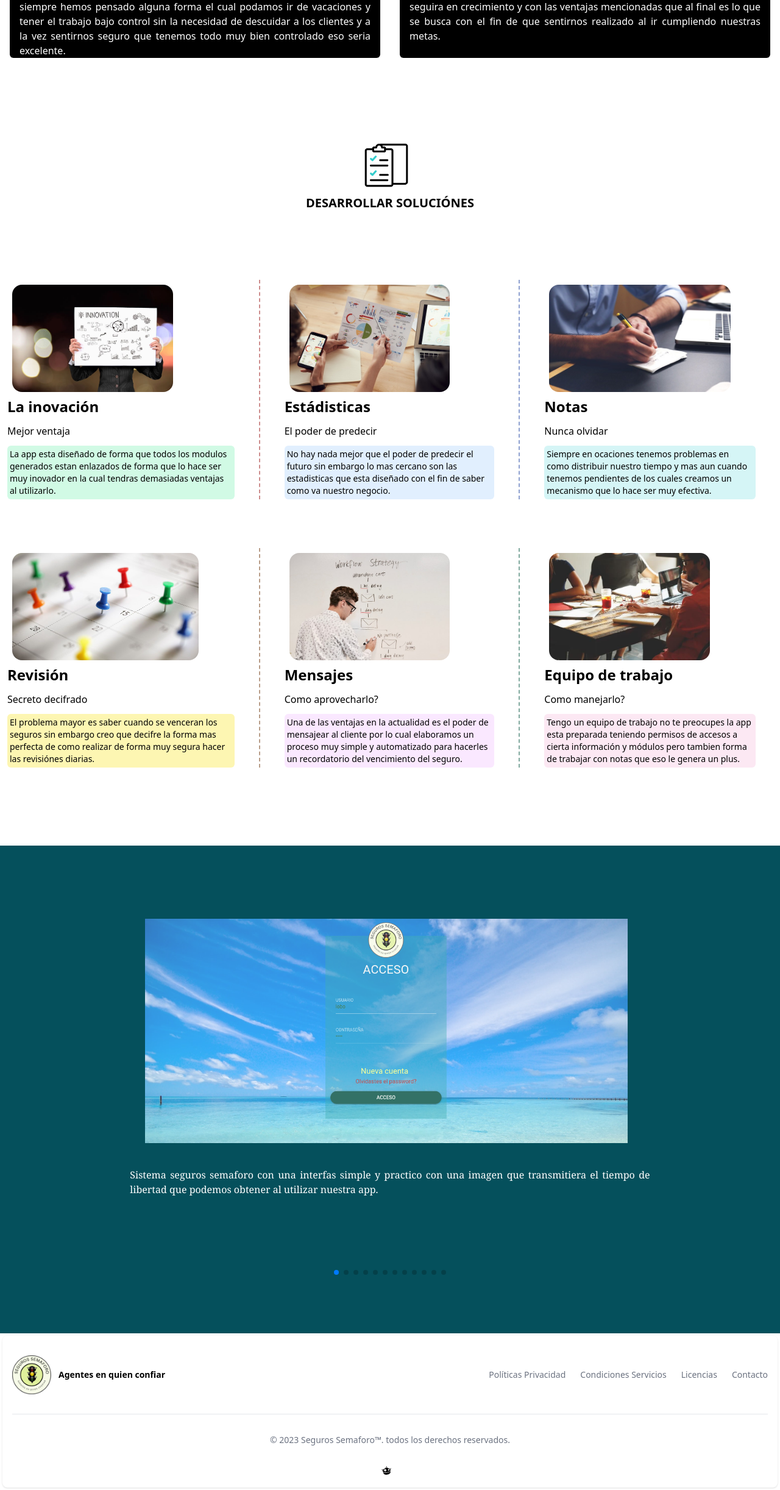
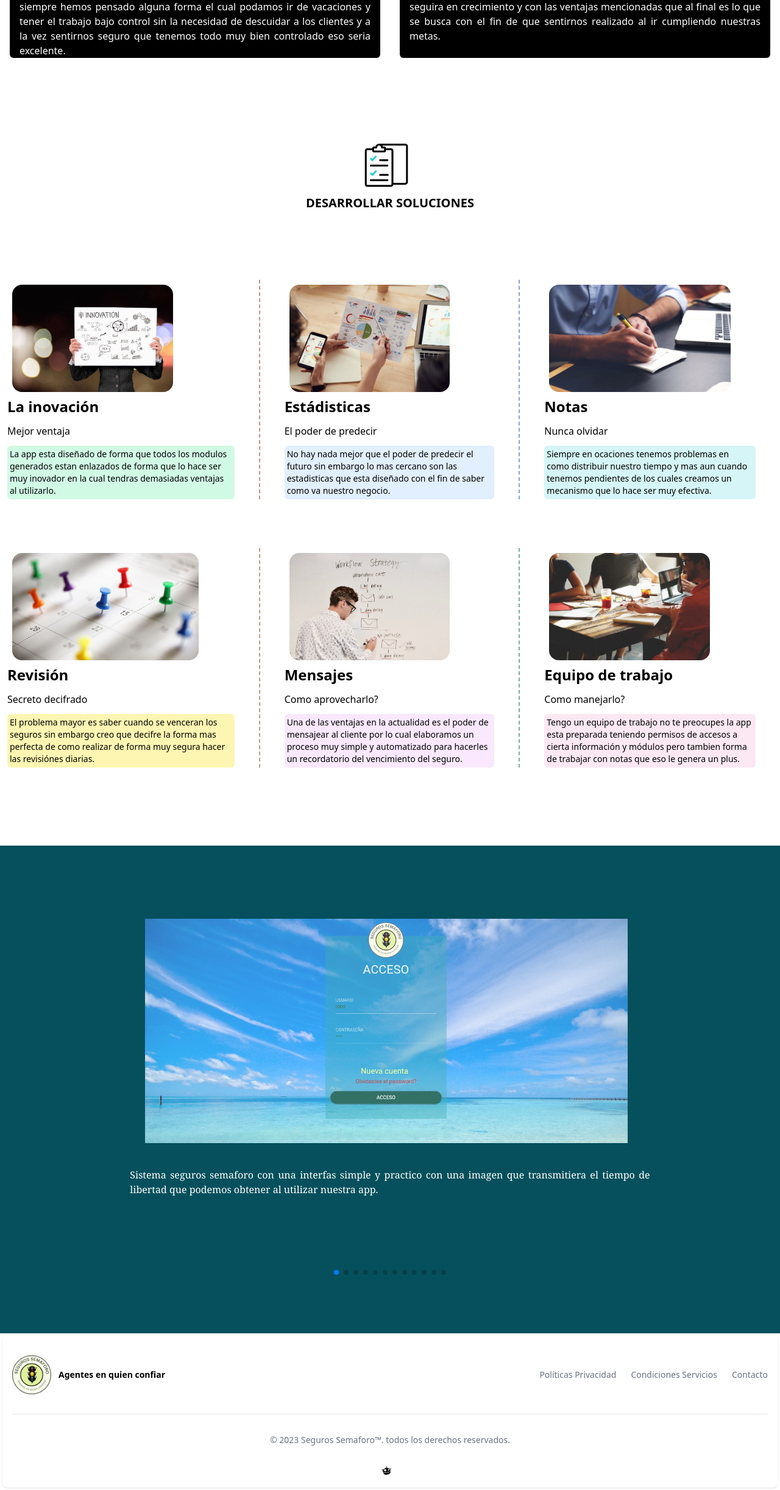
Before and after one commit to lobobogard/paginaOficial, a Nuxt app: page / in a window 1280 px wide. Shown: the part 1241-3685 px from the top of the page at 61% size. Built offline with nearby package versions, Linux system fonts and the light colour scheme.

Commit message:
agregando urls al tutorial

```diff
--- a/layouts/default.vue
+++ b/layouts/default.vue
@@ -122,9 +122,9 @@
                     <li>
                         <NuxtLink to="/condicionesServicios"><a class="mr-4 hover:underline md:mr-6">Condiciones Servicios</a></NuxtLink>
                     </li>
-                    <li>
+                    <!-- <li>
                         <a href="#" class="mr-4 hover:underline md:mr-6 ">Licencias</a>
-                    </li>
+                    </li> -->
                     <li>
                         <!-- <a href="#" class="hover:underline">Contacto</a> -->
                         <NuxtLink to="/contacto">Contacto</NuxtLink>
--- a/pages/index.vue
+++ b/pages/index.vue
@@ -75,7 +75,7 @@
         <img src="~/assets/img/gif/lista-de-verificacion.gif" class="h-24  w-24 mr-3" alt="Flowbite Logox" />
       </div>
       <div class="text-xl font-bold">
-        DESARROLLAR SOLUCIÓNES
+        DESARROLLAR SOLUCIONES
       </div>
     </section>
 
@@ -135,7 +135,7 @@
 </section>
 
   <section>
-    <div class="mt-32 pt-28 pb-20 bg-teal-800 text-white font-serif" data-aos="flip-down" data-aos-delay="500">
+    <div class="mt-32 pt-28 pb-20 bg-teal-800 text-white font-serif" data-aos="zoom-in" data-aos-delay="500">
       <swiper :modules="modules" :pagination="{ clickable: true }">
         <swiper-slide>
           <div class="pb-10 flex flex-col justify-center items-center text-center">
--- a/pages/politicasPrivacidad.vue
+++ b/pages/politicasPrivacidad.vue
@@ -10,7 +10,7 @@
         </div>
         <div class="flex flex-col">
             <div class="px-44 py-7">
-                En cumplimiento a la Ley Federal de Protección de Datos Personales en Posesión de los Particulares, SEGUROS SEMAFORO, S. DE R.L. DE C.V., protege
+                En cumplimiento a la Ley Federal de Protección de Datos Personales en Posesión de los Particulares, SEGUROS SEMAFORO, persona física con actividades empresariales protege
                 y salvaguarda sus datos personales para evitar el daño, pérdida, destrucción, robo, extravío, alteración. A continuación,
                 hacemos de su conocimiento los términos y condiciones del Aviso de Privacidad de Datos Personales de SEGUROS SEMAFORO con domicilio en centro de guadalupe
                 fraccionamiento marte, Código Postal 67140, en la Ciudad de Monterrey nuevo leon, México.
@@ -53,7 +53,7 @@
             </div>
             <div class="px-44 py-2">
                 El responsable del manejo y supervisión de los datos personales es el area de administración de usuarios que pueden contactar por el correo segurosemaforo@gmail.com o atra vez de nuestra pagina
-                ***********"pagina pendiente"*********** o por ultima instancia en nuestra dirección centro de guadalupe calle 7 fraccionamiento marte codigo póstal 67140 monterrey nuevo leon.
+                https://www.info.segurosemaforo.com/contacto o por ultima instancia en nuestra dirección centro de guadalupe calle 7 fraccionamiento marte codigo póstal 67140 monterrey nuevo leon.
             </div>
             <div class="px-44 pt-7 font-bold">
                 ¿Cómo puede limitar el uso o divulgación de su información personal?
@@ -72,7 +72,7 @@
             </div>
             <div class="px-44 py-2">
                 El aviso de privacidad puede ir teniendo actualizaciones, por lo cual siempre nos comprometemos a mantenerlo informado de tal modificacion en la primera comunicación que
-                tengamos con usted después del cambio, o bien, haciéndolo por medio de nuestra página web *********"pagina pendiente"**********.
+                tengamos con usted después del cambio, o bien, haciéndolo por medio de nuestra página web https://www.info.segurosemaforo.com.
             </div>
             <div class="px-44 py-2">
                 Usted puede levantar alguna queja si en dado caso ve algun mal uso de su información o datos personales:
```
Also changed, not shown: pages/contacto.vue (+2 -2 lines).
